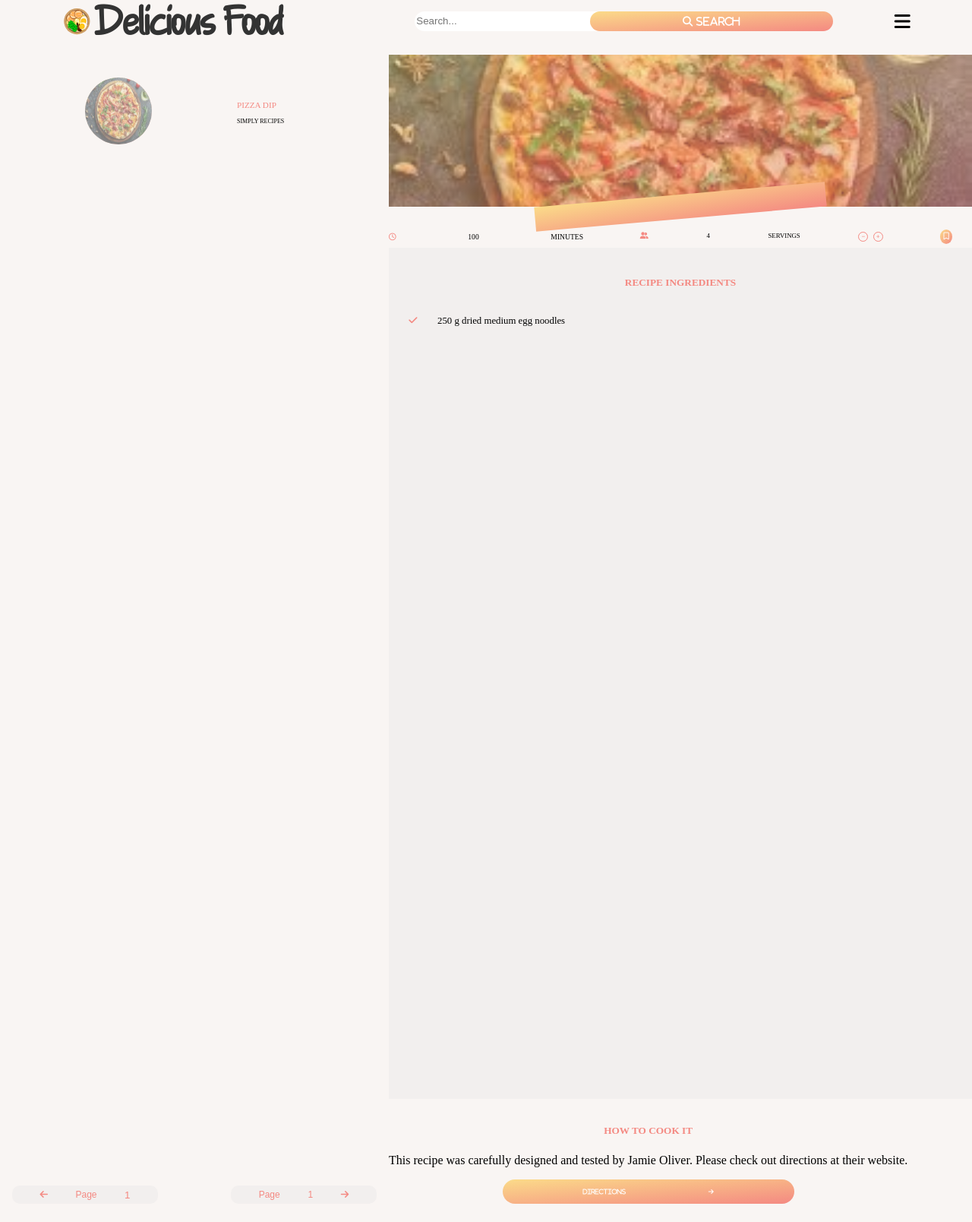
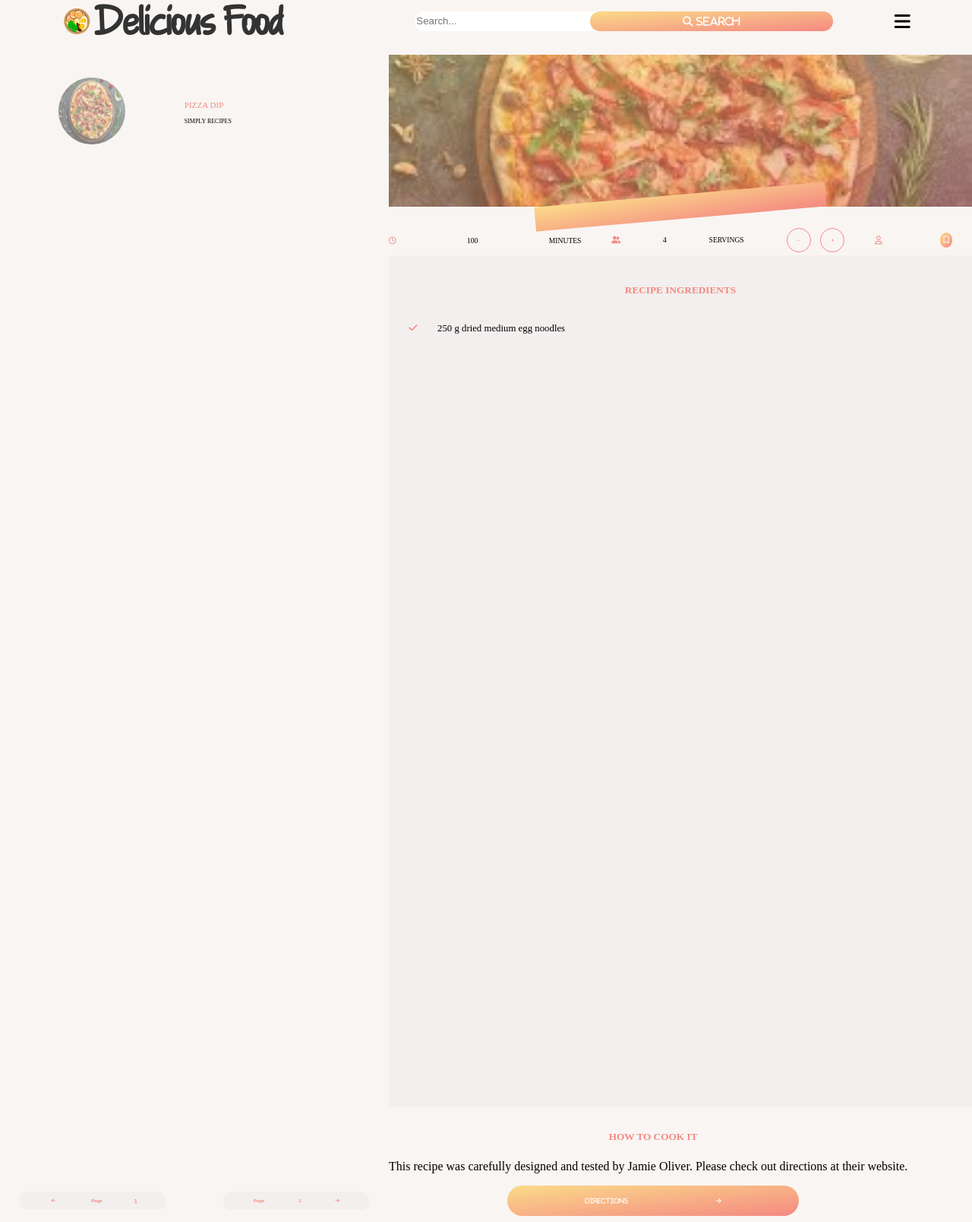
Before and after one commit to brhmty/delicious-recipes, a plain HTML site: page index.html in a window 1280 px wide. Shown: the whole page at 76% size. Drawn offline with Linux system fonts and the light colour scheme.

Commit message:
minor fixing and adding new content

```diff
--- a/index.html
+++ b/index.html
@@ -55,6 +55,9 @@
                 <p class="__meal_name --add_color">PIZZA DIP</p>
                 <p class="__recipe_owner">SIMPLY RECIPES</p>
               </div>
+              <div class="meal_user">
+                <i class="fa-regular fa-user --add_color"></i>
+              </div>
             </div>
             <div class="btn_pagination_container">
               <button class="page_left">
@@ -106,15 +109,22 @@
               <p class="__number_of_serving">4</p>
               <p class="__servings_text">SERVINGS</p>
               <div class="btn_number_of_serving_container">
+                <div class="btn_number_decrease">
                   <button class="__btn_decrease --add_color">
                     <i class="fa-solid fa-minus --minus"></i>
                   </button>
+                </div>
+                <div class="btn_number_increase">
                   <button class="__btn_increase --add_color">
                     <i class="fa-solid fa-plus --plus"></i>
                   </button>
                 </div>
               </div>
+            </div>
             <div class="btn_bookmark_container">
+              <div class="serving_container_user">
+                <i class="fa-regular fa-user --add_color"></i>
+              </div>
               <button class="__btn_bookmark --btn_filled">
                 <i class="fa-regular fa-bookmark"></i>
               </button>
@@ -292,6 +302,14 @@
       </div>
     </div>
     <div class="bookmark_section">
+      <div class="bookmark_section_exclamation_container">
+        <label for="bookmark_section_alert_message"
+          ><i class="fa-solid fa-triangle-exclamation --add_color"></i
+        ></label>
+        <p class="bookmark_section_alert_message --bookmark_section_message">
+          No bookmarks yet. Find a nice recipe and bookmark it
+        </p>
+      </div>
       <button class="__btn_close_bookmark_section">&times;</button>
       <div class="meal_container meal_container_of_bookmark_section">
         <label for="meal_container ">
--- a/sass/abstracts/_variables.scss
+++ b/sass/abstracts/_variables.scss
@@ -12,35 +12,40 @@ $add_recipe_container_height_mobile: 50vh;
 $add_recipe_container_top_mobile: 25vh;
 $add_recipe_section_backdrop_filter_blur_mobile: 5px;
 $bookmark_add_recipe_font_size_mobile: 0.8em;
+$bookmark_section_exclamation_container_height_mobile: 20%;
+$bookmark_section_exclamation_container_top_mobile: 10vh;
 $bookmark_section_height_mobile: 55vh;
+$btn_bookmark_container_width_mobile: 8vw;
 $btn_bookmark_font_size_mobile: 0.6em;
 $btn_bookmark_padding_mobile: 0.5em;
 $btn_bookmark_container_margin_right: 2vw;
 $btn_border_radius_mobile: 10px;
-$btn_decrease_increase_height_width_mobile: 0.6rem;
+$btn_close_bookmark_section_font_size: 2em;
+$btn_close_bookmark_section_right_mobile: 2vw;
+$btn_decrease_increase_height_width_mobile: 2.5vw;
 $btn_increase_margin_left_mobile: 0.5vw;
 $btn_instruction_border_radius_mobile: 40px;
 $btn_instruction_font_size_mobile: 0.5em;
-$btn_instruction_height_mobile: 4vh;
-$btn_instruction_margin_bottom_mobile: 2vh;
-$btn_instruction_padding_mobile: 1.3em;
+$btn_instruction_height_mobile: 5vh;
 $btn_instruction_text_margin_right_mobile: 1vw;
 $btn_instruction_width_mobile: 30vw;
-$btn_pagination_container_height_mobile: 7vh;
-$btn_margin_left_right_mobile: 2vh;
+$btn_pagination_container_height_mobile: 5vh;
+$btn_margin_left_right_mobile: 2vw;
+$btn_left_right_font_size_mobile: 0.4em;
 $btn_left_right_height_mobile: 3vh;
 $btn_left_right_width_mobile: 15vw;
 $btn_upload_hight_mobile: 5vh;
 $btn_upload_margin_mobile: 3vh;
 $btn_upload_width_mobile: 25vw;
 $btn_writings_font_size_mobile: 0.9em;
+$btn_writings_margin_left_right_mobile: 0.4vw;
 $check_icon_margin_left_mobile: 2vw;
 $company_name_font_size_mobile: 4vw;
 $company_name_margin_left_mobile: 3px;
 $company_name_icon_a_container_height_mobile: 5vh;
 $company_name_icon_a_container_width_mobile: 30vw;
-$company_name_width_mobile: 10vw;
-$cooking_time_container_width_mobile: 20vw;
+$company_name_width_mobile: 20vw;
+$cooking_time_container_width_mobile: 33%;
 $cooking_writings_font_size_mobile: 0.6em;
 $empty_page_message_margin_mobile: 6vh;
 $footer_bottom_position_mobile: 1vh;
@@ -56,21 +61,23 @@ $input_upload_width_mobile: 17vw;
 $input_width_mobile: 25vw;
 $instruction_heading_padding_top_mobile: 1vh;
 $instruction_info_margin_top_mobile: 0vh;
+$instruction_info_padding_right_mobile: 1vw;
 $label_upload_font_size_mobile: 0.7em;
 $label_upload_margin_right_mobile: 2vw;
 $meal_container_height_mobile: 18.5vh;
 $meal_container_number_max_mobile: 10;
+$meal_info_width_mobile: 15vw;
 $meal_img_width_height_mobile: 11vh;
 $meal_name_font_size_mobile: 0.7em;
 $meal_name_tag_height_mobile: 4vh;
 $meal_name_tag_margin_bottom_mobile: -2vh;
 $meal_name_tag_margin_rotate_deg_mobile: -5deg;
-$meal_info_width_mobile: 11vh;
+$meal_user_font_size_mobile: 0.8em;
 $nav_margin_top_mobile: 1vh;
 $navbar_size_mobile: 1.5em;
 $navigation_bar_margin_right_mobile: 5vw;
 $navigation_height_mobile: 5vh;
-$number_of_serving_container_width_mobile: 25vw;
+$number_of_serving_container_width_mobile: 40%;
 $page_container_height_mobile: 192vh;
 $page_container_margin_top_mobile: 3vh;
 $recipe_container_width_mobile: 60%;
@@ -78,8 +85,10 @@ $recipe_list_container_width_mobile: 40%;
 $recipe_list_height_mobile: 180vh;
 $recipe_owner_font_size_mobile: 0.5em;
 $search_overlap_margin_mobile: 7vw;
+$serving_container_height_mobile: 5vh;
 $serving_container_margin_top_mobile: 3vh;
-$serving_writings_font_size_mobile: 0.55em;
+$serving_container_user_font_size_mobile: 0.7em;
+$serving_writings_font_size_mobile: 0.6em;
 $spinner_font_size: 3em;
 $upload_font_size_mobile: 0.8em;
 
--- a/sass/components/_button.scss
+++ b/sass/components/_button.scss
@@ -13,17 +13,20 @@ button {
 
 .page_left,
 .page_right {
+  @include mixins.flex-center(row, center);
   width: variables.$btn_left_right_width_mobile;
   height: variables.$btn_left_right_height_mobile;
   margin: 0px variables.$btn_margin_left_right_mobile;
+  font-size: variables.$btn_left_right_font_size_mobile;
+  font-weight: bold;
   background-color: variables.$color_ingredient;
 }
 
 .__btn_decrease,
 .__btn_increase {
   border: solid 1px variables.$color_gradient_body_end;
-  width: 13px;
-  height: 13px;
+  width: variables.$btn_decrease_increase_height_width_mobile;
+  height: variables.$btn_decrease_increase_height_width_mobile;
   border-radius: 50%;
 
   .--minus,
@@ -49,13 +52,8 @@ button {
 .__btn_instruction {
   width: variables.$btn_instruction_width_mobile;
   height: variables.$btn_instruction_height_mobile;
-  margin-bottom: variables.$btn_instruction_margin_bottom_mobile;
   font-size: variables.$btn_instruction_font_size_mobile;
-  padding: variables.$btn_instruction_padding_mobile;
   border-radius: variables.$btn_instruction_border_radius_mobile;
-  .--direction {
-    margin-right: variables.$btn_instruction_text_margin_right_mobile;
-  }
 }
 
 .__btn_close_recipe_data {
--- a/sass/components/_writings.scss
+++ b/sass/components/_writings.scss
@@ -11,6 +11,7 @@
 .__page_number_right,
 .--arrow {
   font-size: variables.$btn_writings_font_size_mobile;
+  margin: 0 variables.$btn_writings_margin_left_right_mobile;
 }
 
 .__cooking_time_icon,
@@ -29,6 +30,10 @@
   color: variables.$color_gradient_body_end;
 }
 
+.--direction {
+  margin-right: variables.$btn_instruction_text_margin_right_mobile;
+}
+
 .--label_upload {
   font-size: variables.$label_upload_font_size_mobile;
   margin-right: variables.$label_upload_margin_right_mobile;
@@ -37,3 +42,18 @@
 .--upload {
   font-size: variables.$upload_font_size_mobile;
 }
+
+.--bookmark_section_message {
+  font-size: 0.8em;
+}
+
+.__instruction_heading {
+  text-align: center;
+  padding-top: variables.$instruction_heading_padding_top_mobile;
+}
+
+.__instruction_info {
+  text-align: center;
+  margin-top: variables.$instruction_info_margin_top_mobile;
+  padding-right: variables.$instruction_info_padding_right_mobile;
+}
--- a/sass/layout/_bookmarkSection.scss
+++ b/sass/layout/_bookmarkSection.scss
@@ -11,10 +11,20 @@
   overflow-y: scroll;
   display: none;
 
+  .bookmark_section_exclamation_container {
+    width: 100%;
+    height: variables.$bookmark_section_exclamation_container_height_mobile;
+    position: absolute;
+    top: variables.$bookmark_section_exclamation_container_top_mobile;
+    @include mixins.flex-center("", center);
+    justify-content: space-evenly;
+    display: none;
+  }
+
   .__btn_close_bookmark_section {
     position: absolute;
-    right: 2vw;
-    font-size: 2em;
+    right: variables.$btn_close_bookmark_section_right_mobile;
+    font-size: variables.$btn_close_bookmark_section_font_size;
   }
 
   .--clear_shadow {
--- a/sass/layout/_recipeContainer.scss
+++ b/sass/layout/_recipeContainer.scss
@@ -49,21 +49,31 @@
   }
   .serving_container {
     margin-top: variables.$serving_container_margin_top_mobile;
+    height: variables.$serving_container_height_mobile;
+    display: flex;
     .cooking_time_container {
       width: variables.$cooking_time_container_width_mobile;
+      align-self: center;
     }
     .number_of_serving_container {
       width: variables.$number_of_serving_container_width_mobile;
+      align-self: center;
 
       .btn_number_of_serving_container {
-        .__btn_increase {
-          margin-left: variables.$btn_increase_margin_left_mobile;
-        }
+        width: 25%;
+        align-self: center;
+        justify-content: space-between;
       }
     }
 
     .btn_bookmark_container {
+      width: variables.$btn_bookmark_container_width_mobile;
       margin-right: variables.$btn_bookmark_container_margin_right;
+
+      .serving_container_user {
+        @include mixins.flex-center(row, center);
+        font-size: variables.$serving_container_user_font_size_mobile;
+      }
     }
   }
 
@@ -91,18 +101,11 @@
   }
 
   .cooking_instruction_container {
+    box-sizing: border-box;
     position: absolute;
-    display: flex;
-    flex-direction: column;
+    @include mixins.flex-center(column, center);
+    justify-content: space-around;
     background-color: variables.$color_main_container;
     bottom: variables.$footer_bottom_position_mobile;
-    .__instruction_heading {
-      text-align: center;
-      padding-top: variables.$instruction_heading_padding_top_mobile;
-    }
-    .__instruction_info {
-      text-align: center;
-      margin-top: variables.$instruction_info_margin_top_mobile;
-    }
   }
 }
--- a/sass/layout/_recipeListContainer.scss
+++ b/sass/layout/_recipeListContainer.scss
@@ -36,13 +36,17 @@
       font-size: variables.$recipe_owner_font_size_mobile;
     }
   }
+  .meal_user {
+    font-size: variables.$meal_user_font_size_mobile;
+    display: none;
+  }
 }
 
 .btn_pagination_container {
   position: absolute;
   width: 100%;
   height: variables.$btn_pagination_container_height_mobile;
-  display: inline-flex;
+  @include mixins.flex-center(row, center);
   justify-content: space-between;
   bottom: variables.$footer_bottom_position_mobile;
 }
```
Also changed, not shown: css/styles.css, 1 other file. Lines whose indentation alone changed are shown as unchanged.
